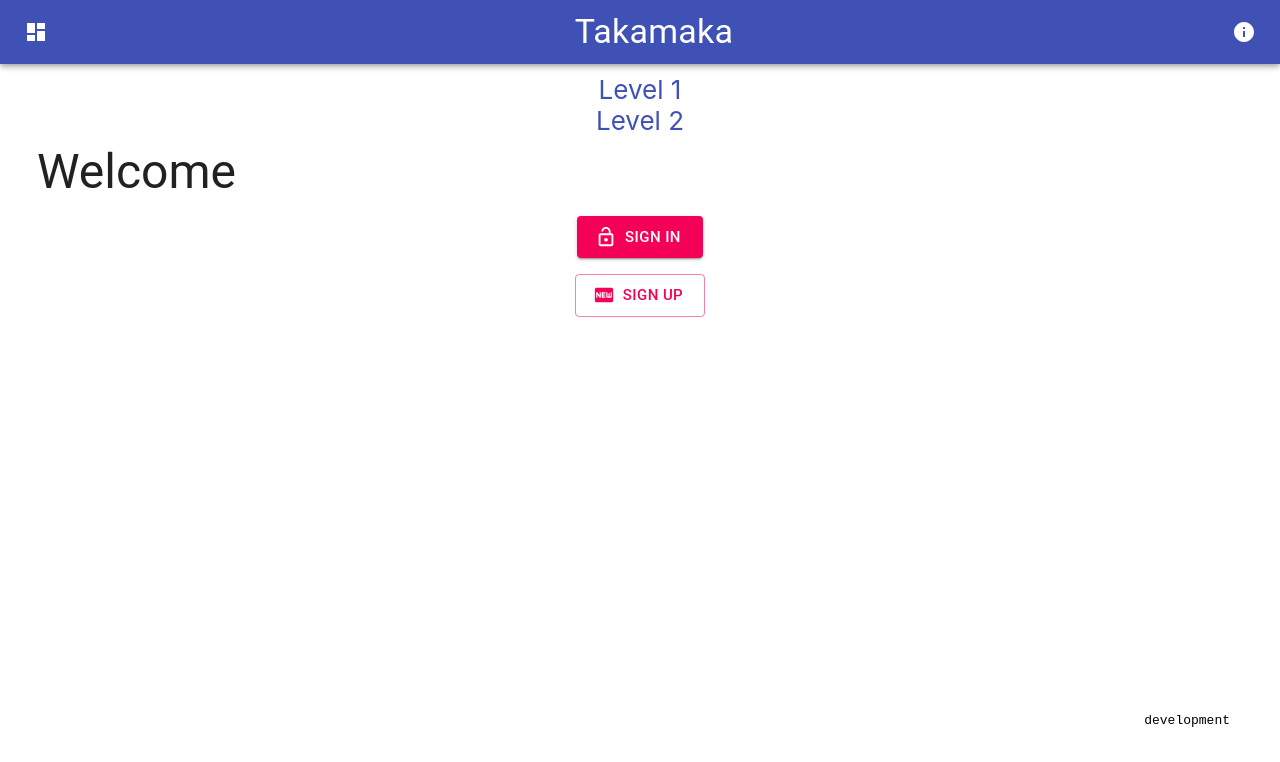
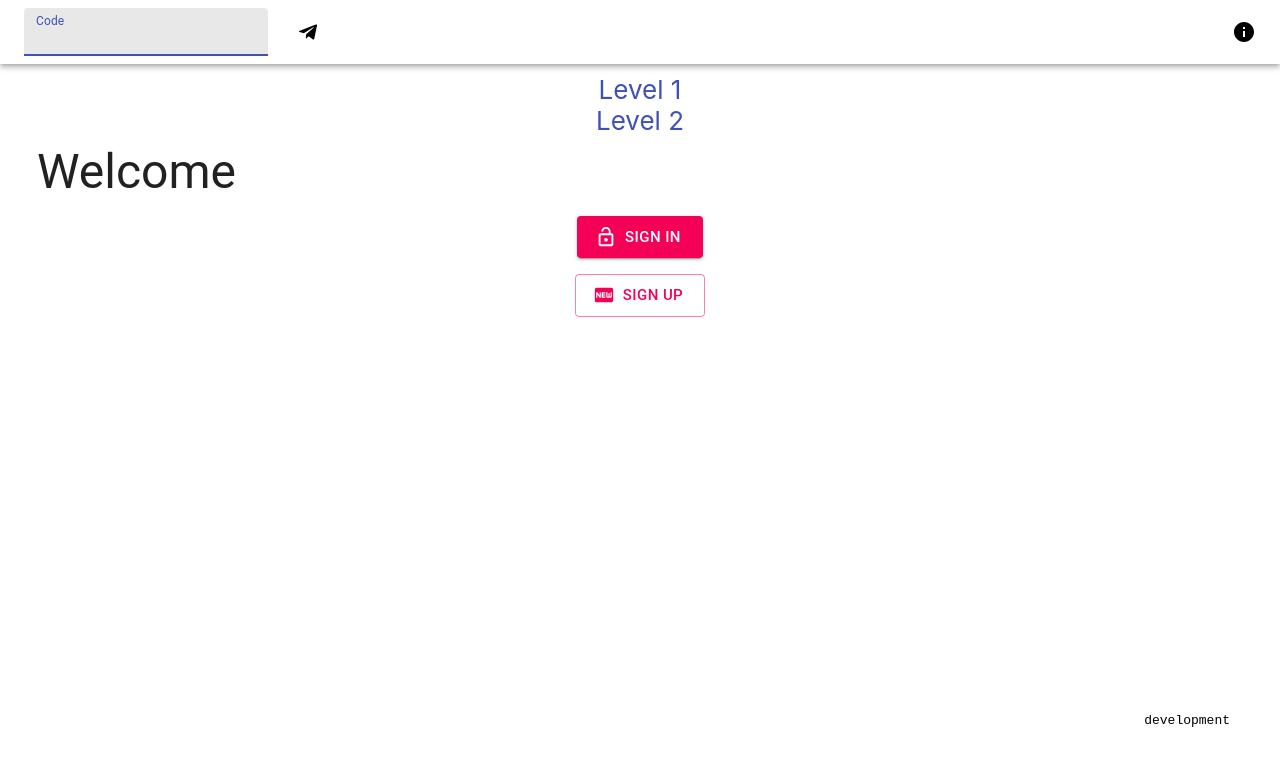
Before and after one commit to hervit0/takamaka, a React (Create React App) app: page / in a window 1280 px wide. Shown: the top 762 px of the page. Built offline with nearby package versions, Linux system fonts and the light colour scheme.

Commit message:
Reshape the app bar

```diff
--- a/src/components/appBar/appBar.tsx
+++ b/src/components/appBar/appBar.tsx
@@ -1,9 +1,10 @@
+import { TextField } from '@material-ui/core';
 import AppBar from '@material-ui/core/AppBar';
+import Box from '@material-ui/core/Box';
 import IconButton from '@material-ui/core/IconButton';
 import { makeStyles } from '@material-ui/core/styles';
 import Toolbar from '@material-ui/core/Toolbar';
-import Typography from '@material-ui/core/Typography';
-import DashboardIcon from '@material-ui/icons/Dashboard';
+import TelegramIcon from '@material-ui/icons/Telegram';
 import React from 'react';
 import { Routes } from '../../navigation/router';
 import AppBarLeft from './appBarLeft';
@@ -13,10 +14,10 @@ const useStyles = makeStyles((theme) => ({
     flexGrow: 1,
   },
   menuButton: {
-    marginRight: theme.spacing(2),
+    marginLeft: theme.spacing(2),
   },
-  title: {
-    flexGrow: 1,
+  toolbar: {
+    justifyContent: 'space-between',
   },
 }));
 
@@ -25,14 +26,14 @@ const CustomAppBar = () => {
 
   return (
     <div className={classes.root}>
-      <AppBar position="static">
-        <Toolbar>
-          <IconButton edge="start" className={classes.menuButton} color="inherit" aria-label="menu" href={Routes.root}>
-            <DashboardIcon/>
-          </IconButton>
-          <Typography variant="h4" className={classes.title}>
-            Takamaka
-          </Typography>
+      <AppBar position="static" color='transparent'>
+        <Toolbar className={classes.toolbar}>
+          <Box>
+            <TextField autoFocus={true} size='small' id="outlined-basic" label="Code" variant='filled'/>
+            <IconButton edge="start" className={classes.menuButton} color="inherit" aria-label="menu" href={Routes.root}>
+              <TelegramIcon/>
+            </IconButton>
+          </Box>
           <AppBarLeft/>
         </Toolbar>
       </AppBar>
--- a/src/components/appBar/appBarLeft.tsx
+++ b/src/components/appBar/appBarLeft.tsx
@@ -1,4 +1,5 @@
 import { Button } from '@material-ui/core';
+import IconButton from '@material-ui/core/IconButton';
 import { makeStyles } from '@material-ui/core/styles';
 import InfoIcon from '@material-ui/icons/Info';
 import RotateLeftIcon from '@material-ui/icons/RotateLeft';
@@ -9,7 +10,7 @@ import { Routes } from '../../navigation/router';
 const useStyles = makeStyles((theme) => ({
   button: {
     margin: theme.spacing(1),
-  }
+  },
 }));
 
 const AppBarLeft = () => {
@@ -19,19 +20,20 @@ const AppBarLeft = () => {
 
   if (cookies.level) {
     return (
+      <IconButton edge="start" color="inherit" aria-label="menu" href={Routes.root}>
         <Button
           className={classes.button}
           variant="contained"
           color="secondary"
-        size="large"
+          size="small"
           startIcon={<RotateLeftIcon/>}
-        href={Routes.root}
           onClick={() => {
             removeCookie('level');
           }}
         >
           Reset
         </Button>
+      </IconButton>
     );
   } else {
     return (< InfoIcon/>);
```
Lines whose indentation alone changed are shown as unchanged.
